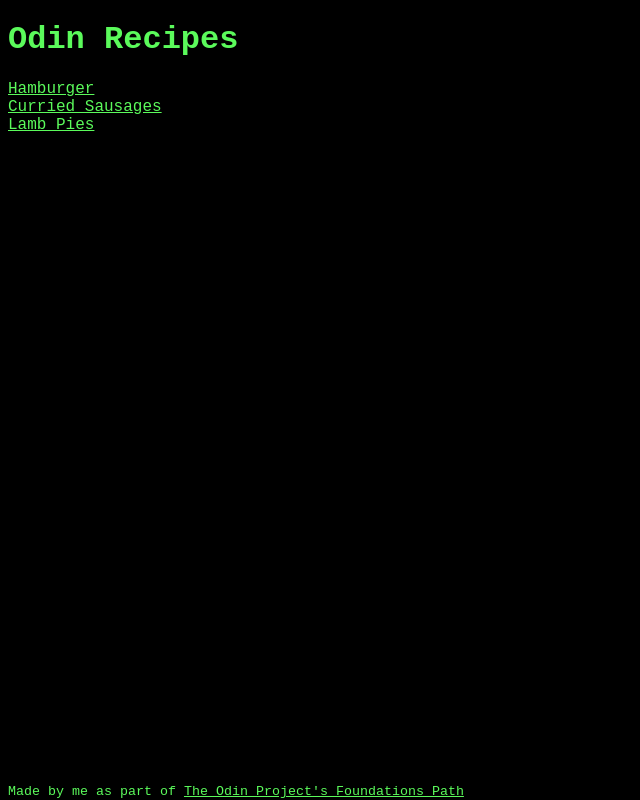
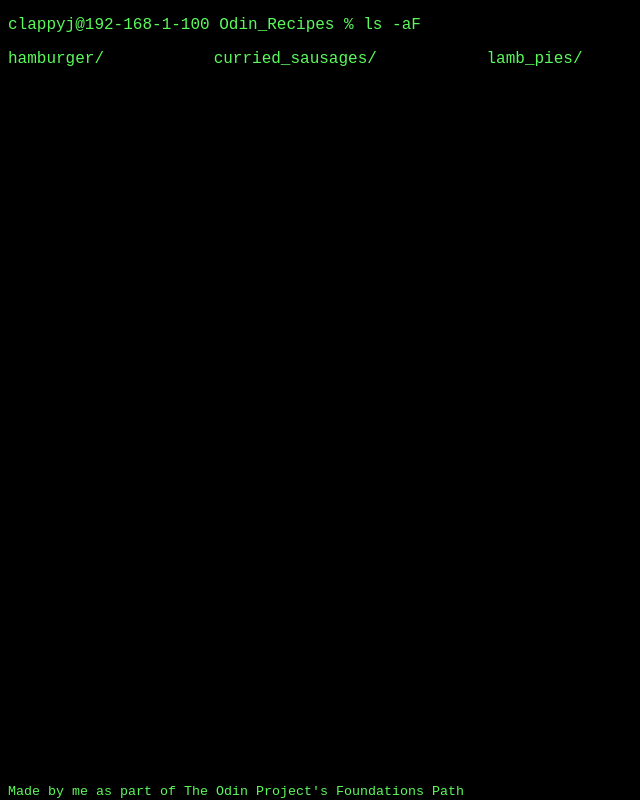
Before and after one commit to clappy-j/odin-recipes, a plain HTML site: page index.html in a window 1280 px wide. Shown: the whole page, without its empty margins (0-640 px from the left). Drawn offline with Linux system fonts and the light colour scheme.

Commit message:
Update Style
Changed the home page links to look similar to
ls terminal output.

```diff
--- a/index.html
+++ b/index.html
@@ -6,12 +6,17 @@
         <title>Odin Recipes Project</title>
     </head>
     <body>
-        <h1>Odin Recipes</h1>
-        <ul id="pages-links">
+        <p>clappyj@192-168-1-100 Odin_Recipes % ls -aF</p>
+        <p>
+            <a href="recipes/hamburgers.html">hamburger/</a>
+            <a href="recipes/curried_sausages.html">curried_sausages/</a>
+            <a href="recipes/lamb_pies.html">lamb_pies/</a>
+        </p>
+        <!-- <ul id="pages-links">
             <li><a href="recipes/hamburgers.html">Hamburger</a></li>
             <li><a href="recipes/curried_sausages.html">Curried Sausages</a></li>
             <li><a href="recipes/lamb_pies.html">Lamb Pies</a></li>
-        </ul>
+        </ul> -->
     </body>
     <footer style="position: fixed; bottom: 0;">
         <small>Made by me as part of <a href="https://www.theodinproject.com/paths/foundations/courses/foundations">The Odin Project's Foundations Path</a></small>
--- a/styles.css
+++ b/styles.css
@@ -6,15 +6,20 @@ body {
 
 a {
     color: rgb(91, 250, 91);
+    display: inline-block;
+    padding-right: 100px;
+    text-decoration: none;
+
 }
-#pages-links {
+
+/* #pages-links {
     list-style-type: none;
     padding: 0;
 }
 
 ul {
     list-style-type: "- ";
-}
+} */
 
 img {
     width: 500px;
```
Also changed, not shown: recipes/curried_sausages.html (+1 -1 lines), recipes/hamburgers.html (+1 -1 lines), recipes/lamb_pies.html (+1 -1 lines).
